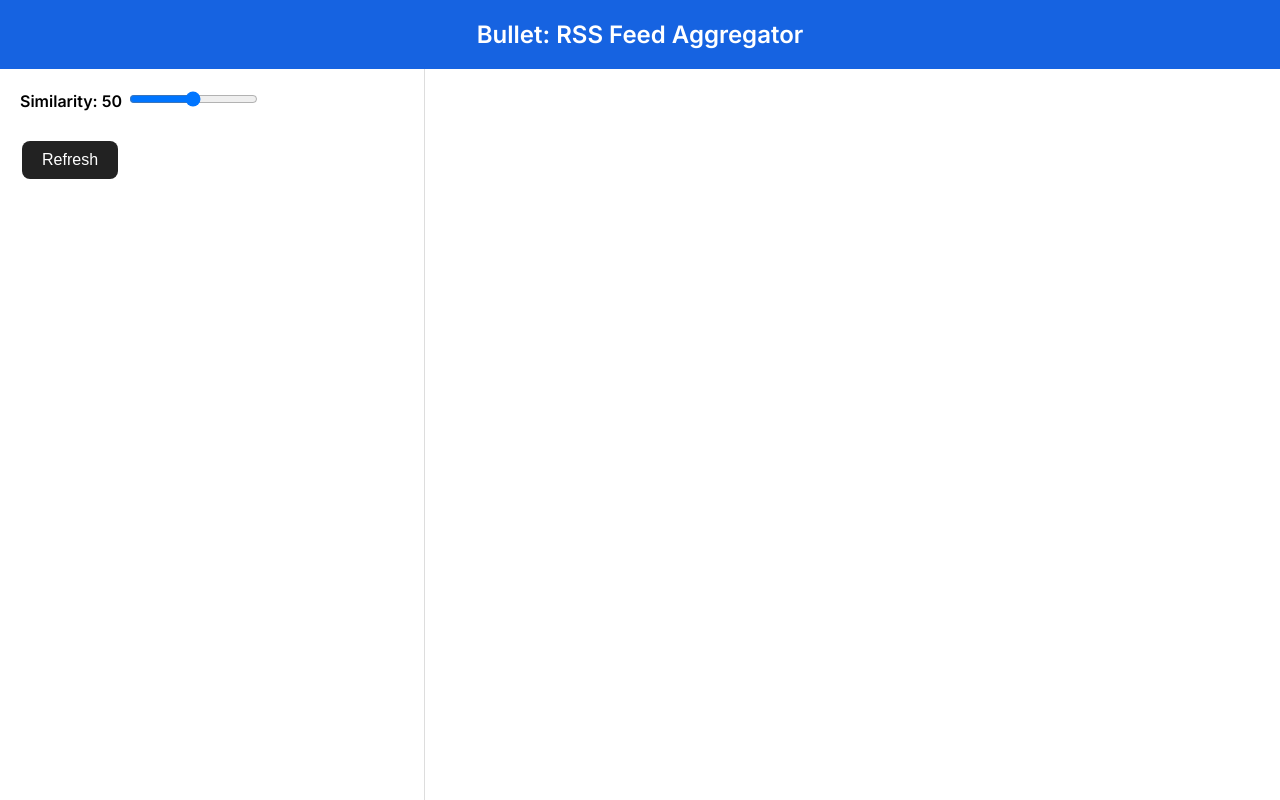
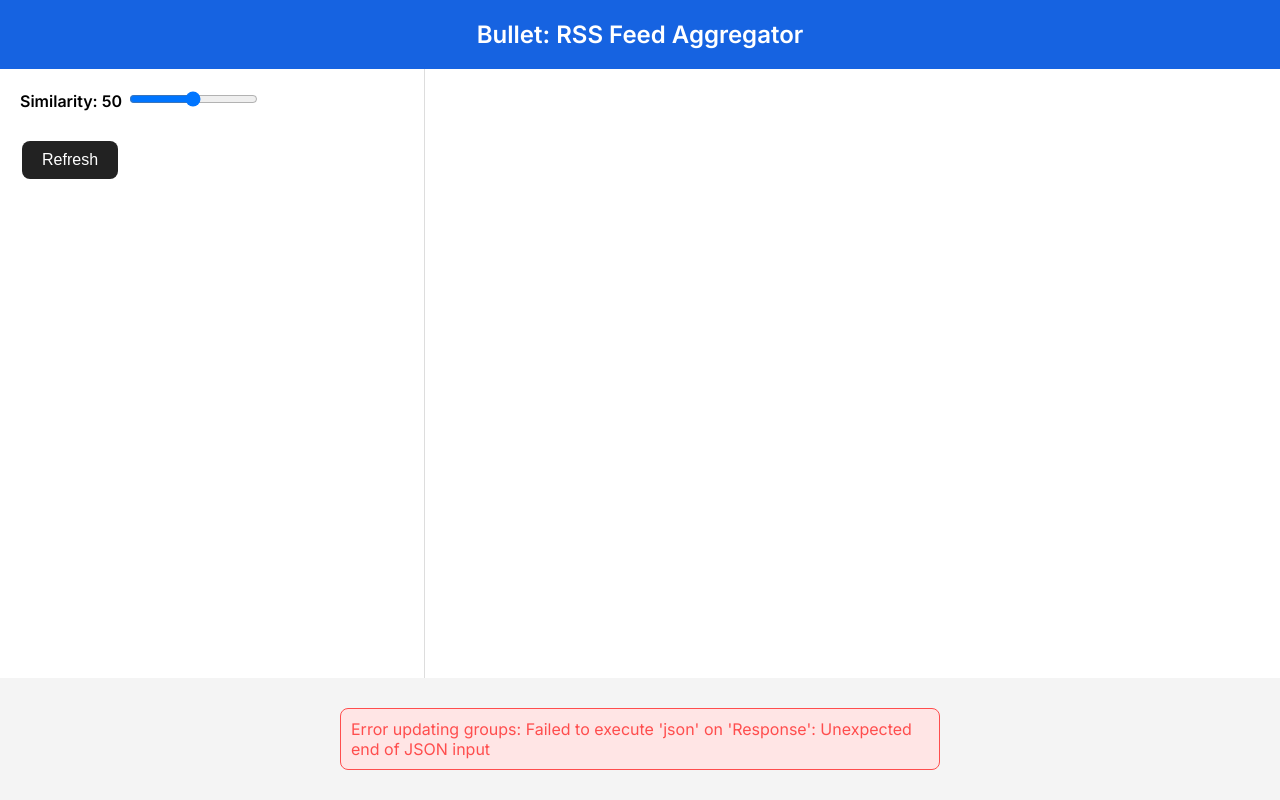
Before and after one commit to polarhive/bullet, a Flask app: page / in a window 1280 px wide. Run offline with Flask 3, Linux system fonts and the light colour scheme; data that the repository does not hold is empty.

Commit message:
bug: check for unread articles

```diff
--- a/templates/index.html
+++ b/templates/index.html
@@ -8,12 +8,13 @@
     <link href="https://fonts.googleapis.com/css2?family=Inter:wght@400;600&display=swap" rel="stylesheet">
     <style>
         :root {
-            --warning: #ff3b30;
             --success: #34c759;
             --info: #0377ff;
             --info-press: #1663e1;
             --dark: #222222;
-            --light: #ffffff
+            --light: #ffffff;
+            --error-bg: #ffe5e5;
+            --error-border: #ff4d4d;
         }
 
         body {
@@ -130,6 +131,15 @@
         .nav-button:hover {
             background-color: var(--info-press);
         }
+
+        .error-message {
+            background-color: var(--error-bg);
+            border: 1px solid var(--error-border);
+            color: var(--error-border);
+            padding: 10px;
+            border-radius: 8px;
+            margin: 10px 0;
+        }
     </style>
     <script>
         let currentGroupIndex = 0;
@@ -145,6 +155,12 @@
                 .then(data => {
                     const groupList = document.getElementById('group-list');
                     groupList.innerHTML = '';
+
+                    if (data.groups === undefined || data.groups.length === 0) {
+                        showError('No unread articles. Open newsboat.');
+                        return;
+                    }
+
                     data.groups.forEach((group, index) => {
                         const groupTitle = data.titles[group[0]];
                         const groupItem = document.createElement('li');
@@ -152,7 +168,8 @@
                         groupItem.onclick = () => showGroup(index);
                         groupList.appendChild(groupItem);
                     });
-                });
+                })
+                .catch(error => showError('Error updating groups: ' + error.message));
         }
 
         function showGroup(index) {
@@ -182,7 +199,8 @@
                     `;
                         contentArea.appendChild(articleDiv);
                     });
-                });
+                })
+                .catch(error => showError('Error showing group: ' + error.message));
         }
 
         function markAsRead(id) {
@@ -196,9 +214,15 @@
                     if (data.status === 'success') {
                         showGroup(currentGroupIndex);
                     } else {
-                        alert('Error marking article as read.');
+                        showError('Error marking article as read.');
                     }
-                });
+                })
+                .catch(error => showError('Error marking article as read: ' + error.message));
+        }
+
+        function showError(message) {
+            const errorContainer = document.getElementById('error-container');
+            errorContainer.innerHTML = `<div class="error-message">${message}</div>`;
         }
 
         document.addEventListener('DOMContentLoaded', () => {
@@ -234,6 +258,7 @@
         </div>
         <div class="content" id="content-area"></div>
     </div>
+    <div id="error-container" style="padding: 20px; max-width: 600px; margin: 0 auto;"></div>
 </body>
 
 </html>
```
